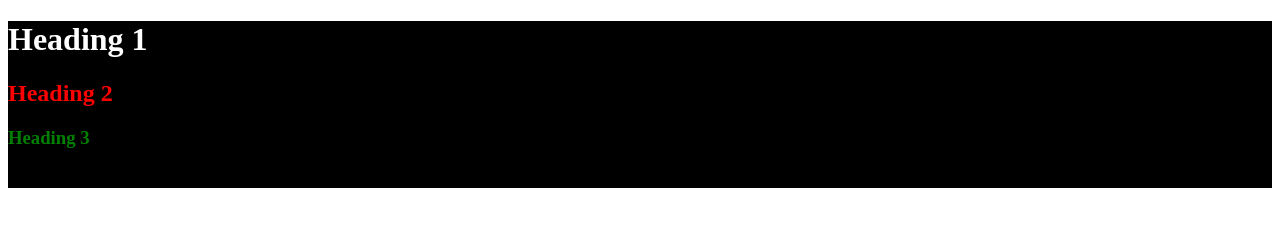
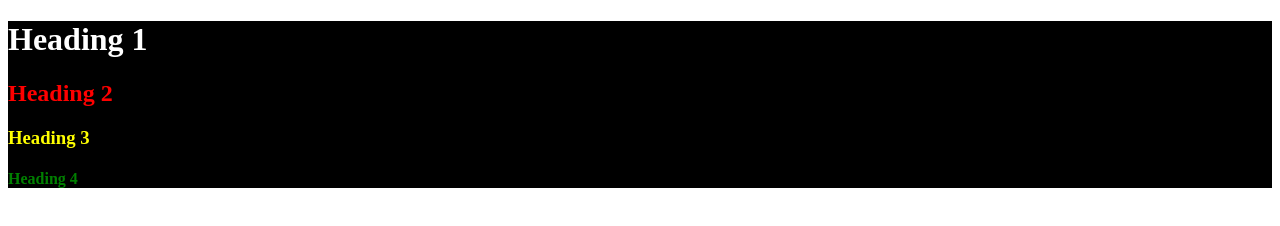
Before and after one commit to Thatguycalledcoder/Favorite-movie-fanpage, a plain HTML site: page colors/colors.html in a window 1280 px wide. Drawn offline with Linux system fonts and the light colour scheme.

Commit message:
Update styles.css

```diff
--- a/colors/styles.css
+++ b/colors/styles.css
@@ -7,7 +7,7 @@
 h3 {
     color: hsl(60, 100%, 50%);
 }
-h3 {
+h4 {
     color: hwb(120 0% 50%);
 }
 div {
```
